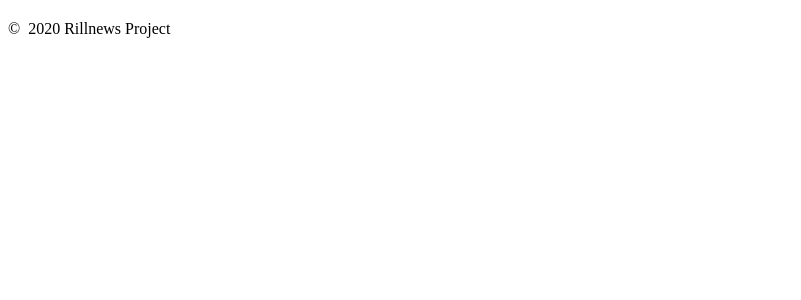
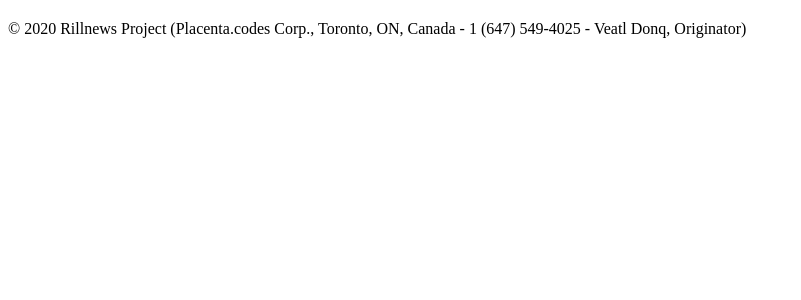
Before and after one commit to vestalsoftcoder/rillnews, a Next.js app: page /partials/footer in a window 1280 px wide. Shown: the top 300 px of the page, without its empty margins (0-801 px from the left). Built offline with nearby package versions, Linux system fonts and the light colour scheme.

Commit message:
Copyright update

```diff
--- a/pages/partials/footer.js
+++ b/pages/partials/footer.js
@@ -5,7 +5,7 @@ export default () => {
 
       </div>
       <div className="copyright">
-        &copy;&nbsp;&nbsp;{ new Date().getFullYear() } Rillnews Project
+        &copy;&nbsp;{ new Date().getFullYear() } Rillnews Project (Placenta.codes Corp., Toronto, ON, Canada - 1 (647) 549-4025 - Veatl Donq, Originator)
       </div>
     </footer>
   )
--- a/static/style.css
+++ b/static/style.css
@@ -38,7 +38,10 @@ a {
   padding: 0 20px;
 }
 .copyright {
+  font-size: 2em;
   float: right;
+  padding: 10px;
+
 }
 .site-title {
   margin-bottom: 20px;
```
